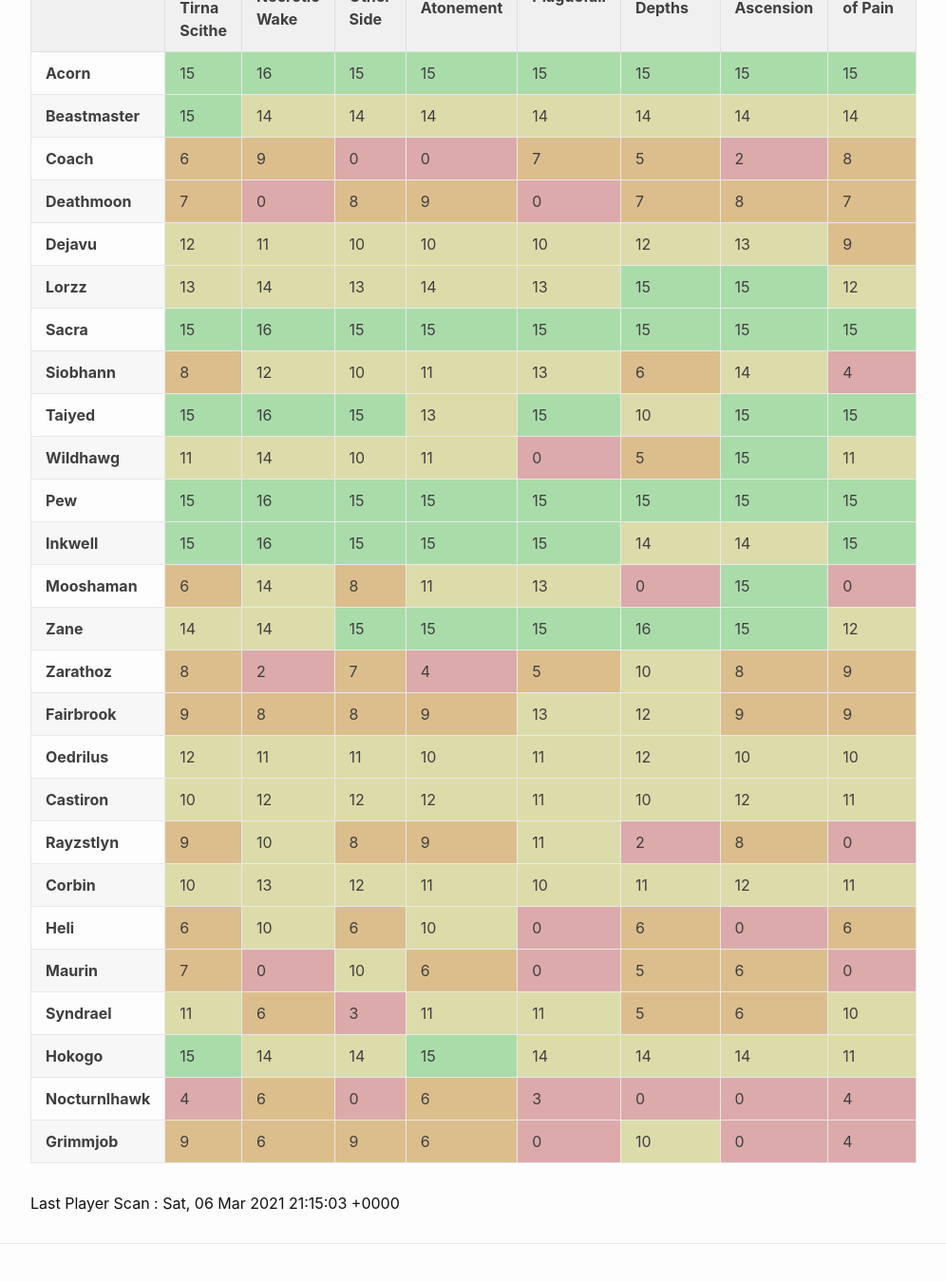
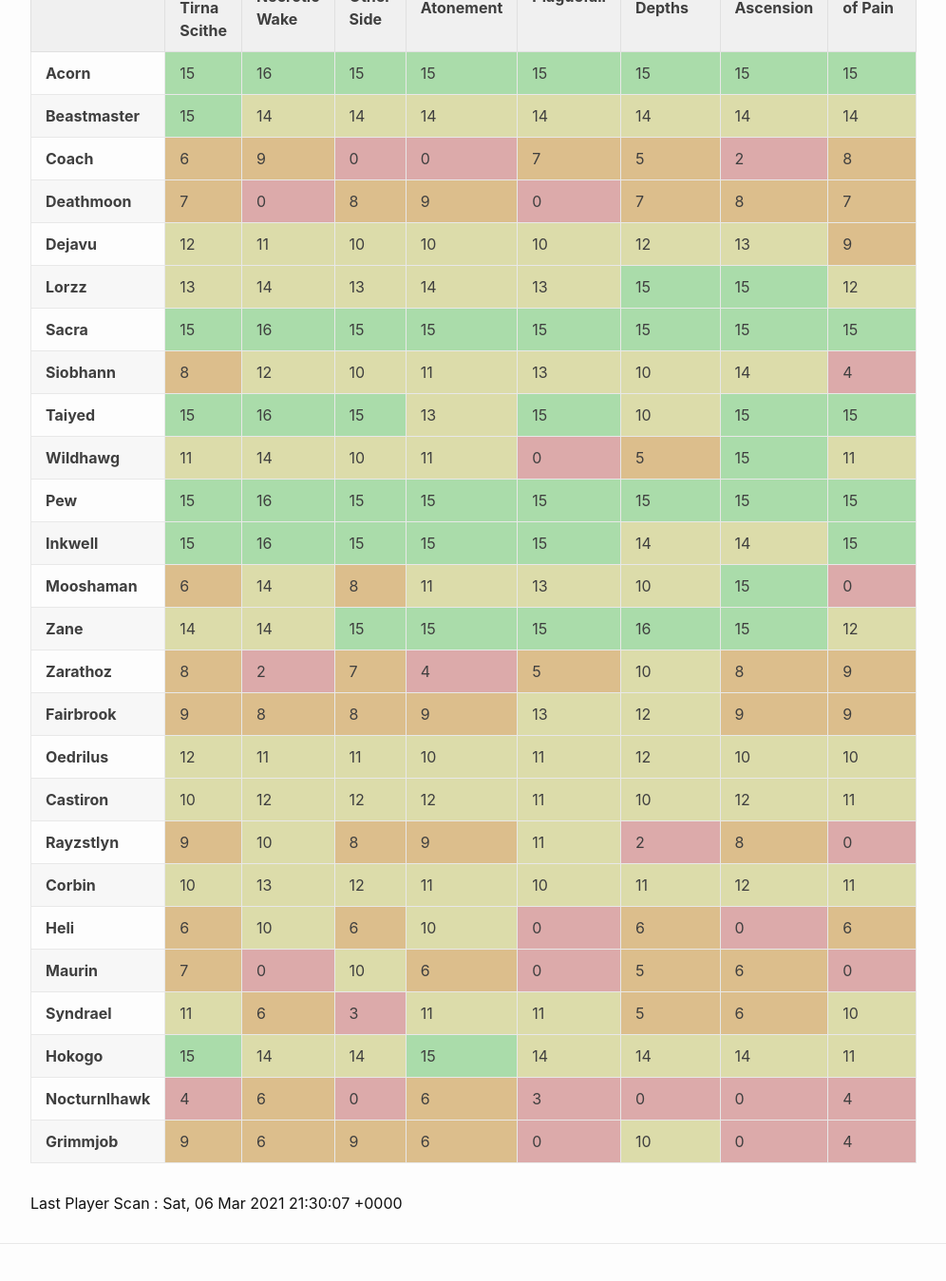
Before and after one commit to eldertribunal/keystonetracker, a Jekyll site: the page built from players.md, in a window 1280 px wide and 1400 px high, scrolled down 206 px. Shown: the top 1349 px of the window at 95% size, without its empty margins (126-1122 px from the left). Built offline with Jekyll 4.4.1, drawn with Linux system fonts in a browser that asks for light colours.

Commit message:
auto scan Sat Mar  6 21:30:47 UTC 2021

```diff
--- a/_data/characters.json
+++ b/_data/characters.json
@@ -524,7 +524,7 @@
       },
       {
         "name": "Sanguine Depths",
-        "level": 6,
+        "level": 10,
         "id": 380
       },
       {
@@ -884,7 +884,7 @@
       },
       {
         "name": "Sanguine Depths",
-        "level": 0,
+        "level": 10,
         "id": 380
       },
       {
--- a/_data/players.json
+++ b/_data/players.json
@@ -344,7 +344,7 @@
       },
       {
         "name": "Sanguine Depths",
-        "level": 6,
+        "level": 10,
         "id": 380
       },
       {
@@ -569,7 +569,7 @@
       },
       {
         "name": "Sanguine Depths",
-        "level": 0,
+        "level": 10,
         "id": 380
       },
       {
--- a/_data/scanned.json
+++ b/_data/scanned.json
@@ -1,3 +1,3 @@
 {
-  "timestamp": 1615065303
+  "timestamp": 1615066207
 }
--- a/_data/weekly.json
+++ b/_data/weekly.json
@@ -171,7 +171,7 @@
       14,
       12,
       10,
-      0,
+      10,
       0,
       0,
       0,
@@ -220,8 +220,8 @@
       14,
       14,
       12,
-      9,
-      0
+      10,
+      9
     ]
   },
   {
@@ -280,7 +280,7 @@
       15,
       15,
       15,
-      14,
+      15,
       14
     ]
   },
@@ -289,7 +289,7 @@
     "dungeons": [
       15,
       14,
-      0,
+      10,
       0,
       0,
       0,
@@ -365,7 +365,7 @@
       13,
       12,
       12,
-      0,
+      10,
       0,
       0,
       0,
@@ -458,9 +458,9 @@
       14,
       12,
       11,
+      10,
       9,
       8,
-      6,
       6
     ]
   },
```
